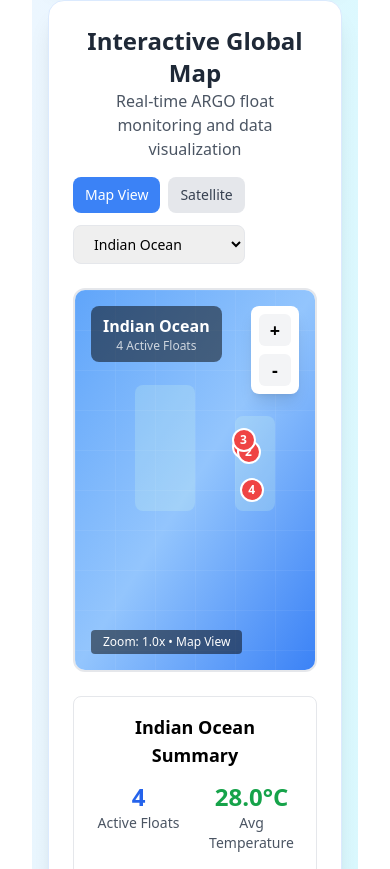
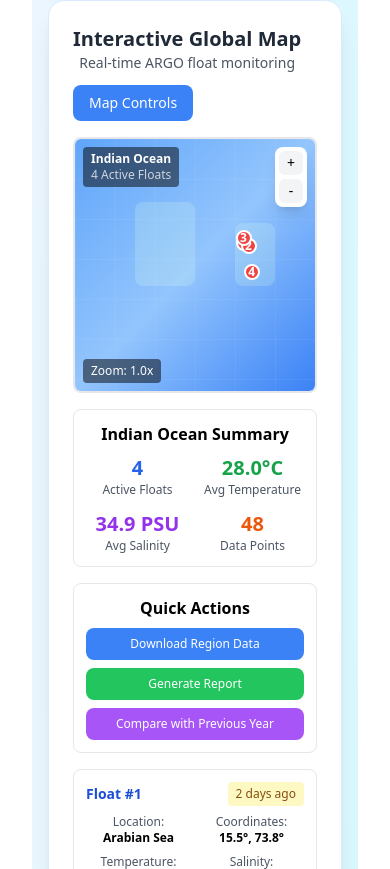
Before and after one commit to shreekant-lohagale/FloatChat-ARGO-Ocean-Data-Discovery, a React (Vite) app: page / in a window 390 px wide. Shown: the part 1195-2064 px from the top of the page. Built offline with nearby package versions, Linux system fonts and the light colour scheme; the HTML template or start-up script is replaced by a standard one.

Commit message:
Update GlobalMap.jsx
feat(ui): add responsive MobileMenu to GlobalMap with region selector and map view controls

```diff
--- a/src/components/GlobalMap.jsx
+++ b/src/components/GlobalMap.jsx
@@ -1,11 +1,11 @@
 import React, { useState, useCallback } from 'react';
-import { argoData } from '../data/argoData';
 
 const GlobalMap = () => {
   const [selectedRegion, setSelectedRegion] = useState('indianOcean');
   const [selectedFloat, setSelectedFloat] = useState(null);
-  const [mapView, setMapView] = useState('map'); // 'map' or 'satellite'
+  const [mapView, setMapView] = useState('map');
   const [zoomLevel, setZoomLevel] = useState(1);
+  const [isMobileMenuOpen, setIsMobileMenuOpen] = useState(false);
 
   const regions = {
     indianOcean: {
@@ -45,7 +45,6 @@ const GlobalMap = () => {
 
   const currentRegion = regions[selectedRegion];
 
-  // Convert coordinates to map position
   const getFloatPosition = (lat, lon) => {
     const x = ((lon + 180) % 360) / 360 * 100;
     const y = (90 - lat) / 180 * 100;
@@ -64,12 +63,19 @@ const GlobalMap = () => {
     setZoomLevel(prev => Math.max(prev - 0.5, 0.5));
   };
 
+  const handleRegionChange = (region) => {
+    setSelectedRegion(region);
+    setSelectedFloat(null);
+    setIsMobileMenuOpen(false);
+  };
+
+  // Responsive FloatMarker component
   const FloatMarker = ({ float, isSelected }) => {
     const position = getFloatPosition(float.lat, float.lon);
 
     return (
       <div
-        className={`absolute w-6 h-6 rounded-full border-2 border-white cursor-pointer transform -translate-x-1/2 -translate-y-1/2 transition-all duration-200 ${
+        className={`absolute w-4 h-4 sm:w-5 sm:h-5 md:w-6 md:h-6 rounded-full border-2 border-white cursor-pointer transform -translate-x-1/2 -translate-y-1/2 transition-all duration-200 ${
           isSelected
             ? 'bg-red-600 scale-150 z-10 shadow-lg'
             : 'bg-red-500 hover:scale-125 hover:bg-red-400'
@@ -85,11 +91,11 @@ const GlobalMap = () => {
           {float.id}
         </div>
 
-        {/* Tooltip for selected float */}
+        {/* Responsive Tooltip */}
         {isSelected && (
-          <div className="absolute bottom-full left-1/2 transform -translate-x-1/2 mb-2 w-48 bg-white rounded-lg shadow-xl p-3 z-20">
-            <div className="text-sm font-semibold text-gray-800">Float #{float.id}</div>
-            <div className="text-xs text-gray-600 mb-2">{float.region}</div>
+          <div className="absolute bottom-full left-1/2 transform -translate-x-1/2 mb-2 w-40 sm:w-48 bg-white rounded-lg shadow-xl p-2 sm:p-3 z-20">
+            <div className="text-xs sm:text-sm font-semibold text-gray-800">Float #{float.id}</div>
+            <div className="text-xs text-gray-600 mb-1 sm:mb-2">{float.region}</div>
             <div className="grid grid-cols-2 gap-1 text-xs">
               <div>Temp:</div><div className="font-semibold">{float.temp}°C</div>
               <div>Salinity:</div><div className="font-semibold">{float.salinity} PSU</div>
@@ -102,12 +108,11 @@ const GlobalMap = () => {
     );
   };
 
-  // Simple map background component
+  // Responsive MapBackground
   const MapBackground = () => {
     if (mapView === 'satellite') {
       return (
         <div className="absolute inset-0 bg-gradient-to-br from-blue-900 via-blue-700 to-blue-900">
-          {/* Simulated satellite view with depth variations */}
           <div className="absolute inset-0 opacity-30">
             <div className="absolute w-full h-full" style={{
               backgroundImage: `radial-gradient(circle at 20% 50%, rgba(34, 197, 94, 0.3) 0%, transparent 50%),
@@ -118,10 +123,8 @@ const GlobalMap = () => {
       );
     }
 
-    // Default map view
     return (
       <div className="absolute inset-0 bg-gradient-to-br from-blue-400 via-blue-300 to-blue-500">
-        {/* Grid lines */}
         <div className="absolute inset-0 opacity-20">
           <div className="absolute inset-0" style={{
             backgroundImage: `linear-gradient(rgba(255,255,255,0.3) 1px, transparent 1px),
@@ -130,9 +133,7 @@ const GlobalMap = () => {
           }}></div>
         </div>
 
-        {/* Continent outlines (simplified) */}
         <div className="absolute inset-0">
-          {/* Simplified land masses */}
           <div className="absolute w-1/4 h-1/3 top-1/4 left-1/4 bg-green-100 opacity-20 rounded-lg"></div>
           <div className="absolute w-1/6 h-1/4 top-1/3 left-2/3 bg-green-100 opacity-20 rounded-lg"></div>
         </div>
@@ -140,23 +141,84 @@ const GlobalMap = () => {
     );
   };
 
+  // Mobile menu component
+  const MobileMenu = () => (
+    <div className="lg:hidden fixed inset-0 bg-black bg-opacity-50 z-50">
+      <div className="absolute right-0 top-0 h-full w-64 bg-white shadow-xl">
+        <div className="p-4 border-b">
+          <div className="flex justify-between items-center">
+            <h3 className="font-bold">Map Controls</h3>
+            <button
+              onClick={() => setIsMobileMenuOpen(false)}
+              className="p-2 text-gray-500"
+            >
+              ✕
+            </button>
+          </div>
+        </div>
+        <div className="p-4 space-y-4">
+          <div>
+            <label className="block text-sm font-medium mb-2">View Type</label>
+            <div className="flex gap-2">
+              <button
+                onClick={() => setMapView('map')}
+                className={`flex-1 px-3 py-2 rounded text-sm font-medium ${
+                  mapView === 'map' ? 'bg-blue-500 text-white' : 'bg-gray-200'
+                }`}
+              >
+                Map
+              </button>
+              <button
+                onClick={() => setMapView('satellite')}
+                className={`flex-1 px-3 py-2 rounded text-sm font-medium ${
+                  mapView === 'satellite' ? 'bg-blue-500 text-white' : 'bg-gray-200'
+                }`}
+              >
+                Satellite
+              </button>
+            </div>
+          </div>
+          <div>
+            <label className="block text-sm font-medium mb-2">Region</label>
+            <select
+              value={selectedRegion}
+              onChange={(e) => handleRegionChange(e.target.value)}
+              className="w-full border rounded px-3 py-2 text-sm"
+            >
+              <option value="indianOcean">Indian Ocean</option>
+              <option value="pacificOcean">Pacific Ocean</option>
+              <option value="atlanticOcean">Atlantic Ocean</option>
+            </select>
+          </div>
+          <div className="pt-4 border-t">
+            <button className="w-full bg-blue-500 text-white py-2 rounded text-sm">
+              Download Data
+            </button>
+          </div>
+        </div>
+      </div>
+    </div>
+  );
+
   return (
-    <div className="space-y-6">
+    <div className="space-y-4 sm:space-y-6">
+      {/* Mobile Menu */}
+      {isMobileMenuOpen && <MobileMenu />}
+
       {/* Header with Controls */}
-      <div className="flex flex-col lg:flex-row justify-between items-start lg:items-center gap-4">
+      <div className="flex flex-col lg:flex-row justify-between items-start gap-3 sm:gap-4">
         <div>
-          <h2 className="text-2xl font-bold text-gray-800">Interactive Global Map</h2>
-          <p className="text-gray-600">Real-time ARGO float monitoring and data visualization</p>
+          <h2 className="text-xl sm:text-2xl font-bold text-gray-800">Interactive Global Map</h2>
+          <p className="text-gray-600 text-sm sm:text-base">Real-time ARGO float monitoring</p>
         </div>
 
-        <div className="flex flex-col sm:flex-row gap-3">
+        {/* Desktop Controls */}
+        <div className="hidden lg:flex gap-3">
           <div className="flex gap-2">
             <button
               onClick={() => setMapView('map')}
               className={`px-3 py-2 rounded-lg text-sm font-medium transition-colors ${
-                mapView === 'map'
-                  ? 'bg-blue-500 text-white'
-                  : 'bg-gray-200 text-gray-700 hover:bg-gray-300'
+                mapView === 'map' ? 'bg-blue-500 text-white' : 'bg-gray-200 text-gray-700'
               }`}
             >
               Map View
@@ -164,9 +226,7 @@ const GlobalMap = () => {
             <button
               onClick={() => setMapView('satellite')}
               className={`px-3 py-2 rounded-lg text-sm font-medium transition-colors ${
-                mapView === 'satellite'
-                  ? 'bg-blue-500 text-white'
-                  : 'bg-gray-200 text-gray-700 hover:bg-gray-300'
+                mapView === 'satellite' ? 'bg-blue-500 text-white' : 'bg-gray-200 text-gray-700'
               }`}
             >
               Satellite
@@ -175,42 +235,50 @@ const GlobalMap = () => {
 
           <select
             value={selectedRegion}
-            onChange={(e) => setSelectedRegion(e.target.value)}
-            className="border rounded-lg px-4 py-2 text-sm focus:outline-none focus:border-blue-500"
+            onChange={(e) => handleRegionChange(e.target.value)}
+            className="border rounded-lg px-3 py-2 text-sm focus:outline-none focus:border-blue-500"
           >
             <option value="indianOcean">Indian Ocean</option>
             <option value="pacificOcean">Pacific Ocean</option>
             <option value="atlanticOcean">Atlantic Ocean</option>
           </select>
         </div>
+
+        {/* Mobile Controls Button */}
+        <button
+          onClick={() => setIsMobileMenuOpen(true)}
+          className="lg:hidden bg-blue-500 text-white px-4 py-2 rounded-lg text-sm"
+        >
+          Map Controls
+        </button>
       </div>
 
-      {/* Map Container with Controls */}
-      <div className="bg-white rounded-xl border-2 border-gray-200 h-96 relative overflow-hidden">
+      {/* Map Container */}
+      <div className="bg-white rounded-lg sm:rounded-xl border-2 border-gray-200 h-64 sm:h-80 md:h-96 relative overflow-hidden">
         <MapBackground />
 
-        {/* Zoom Controls */}
-        <div className="absolute top-4 right-4 bg-white rounded-lg shadow-lg p-2 z-10">
-          <div className="flex flex-col gap-2">
+        {/* Zoom Controls - Responsive positioning */}
+        <div className="absolute top-2 right-2 sm:top-4 sm:right-4 bg-white rounded-lg shadow-lg p-1 sm:p-2 z-10">
+          <div className="flex flex-col gap-1 sm:gap-2">
             <button
               onClick={handleZoomIn}
-              className="w-8 h-8 flex items-center justify-center bg-gray-100 hover:bg-gray-200 rounded-md"
+              className="w-6 h-6 sm:w-8 sm:h-8 flex items-center justify-center bg-gray-100 hover:bg-gray-200 rounded-md text-sm sm:text-base"
             >
-              <span className="text-lg font-bold">+</span>
+              +
             </button>
             <button
               onClick={handleZoomOut}
-              className="w-8 h-8 flex items-center justify-center bg-gray-100 hover:bg-gray-200 rounded-md"
+              className="w-6 h-6 sm:w-8 sm:h-8 flex items-center justify-center bg-gray-100 hover:bg-gray-200 rounded-md text-sm sm:text-base"
             >
-              <span className="text-lg font-bold">-</span>
+              -
             </button>
           </div>
         </div>
 
         {/* Map Title */}
-        <div className="absolute top-4 left-4 bg-black bg-opacity-50 text-white px-3 py-2 rounded-lg z-10">
+        <div className="absolute top-2 left-2 sm:top-4 sm:left-4 bg-black bg-opacity-50 text-white px-2 py-1 sm:px-3 sm:py-2 rounded text-xs sm:text-sm z-10">
           <div className="font-semibold">{currentRegion.name}</div>
-          <div className="text-xs opacity-75">{currentRegion.floats.length} Active Floats</div>
+          <div className="opacity-75">{currentRegion.floats.length} Active Floats</div>
         </div>
 
         {/* Float Markers */}
@@ -225,83 +293,83 @@ const GlobalMap = () => {
         </div>
 
         {/* Coordinates Display */}
-        <div className="absolute bottom-4 left-4 bg-black bg-opacity-50 text-white px-3 py-1 rounded text-xs">
-          Zoom: {zoomLevel.toFixed(1)}x • {mapView === 'satellite' ? 'Satellite View' : 'Map View'}
+        <div className="absolute bottom-2 left-2 sm:bottom-4 sm:left-4 bg-black bg-opacity-50 text-white px-2 py-1 rounded text-xs">
+          Zoom: {zoomLevel.toFixed(1)}x
         </div>
       </div>
 
       {/* Selected Float Details */}
       {selectedFloat && (
-        <div className="bg-gradient-to-r from-blue-50 to-cyan-50 rounded-lg p-4 border border-blue-200">
-          <div className="flex justify-between items-center mb-3">
-            <h3 className="font-bold text-lg text-blue-800">Float #{selectedFloat.id} Details</h3>
+        <div className="bg-gradient-to-r from-blue-50 to-cyan-50 rounded-lg p-3 sm:p-4 border border-blue-200">
+          <div className="flex justify-between items-center mb-2 sm:mb-3">
+            <h3 className="font-bold text-base sm:text-lg text-blue-800">Float #{selectedFloat.id} Details</h3>
             <button
               onClick={() => setSelectedFloat(null)}
-              className="text-blue-600 hover:text-blue-800 text-sm font-medium"
+              className="text-blue-600 hover:text-blue-800 text-xs sm:text-sm font-medium"
             >
               Close
             </button>
           </div>
-          <div className="grid grid-cols-2 md:grid-cols-4 gap-4">
-            <div className="text-center bg-white rounded p-3 shadow-sm">
-              <div className="text-2xl font-bold text-blue-600">{selectedFloat.temp}°C</div>
-              <div className="text-sm text-gray-600">Temperature</div>
+          <div className="grid grid-cols-2 sm:grid-cols-4 gap-2 sm:gap-4">
+            <div className="text-center bg-white rounded p-2 sm:p-3 shadow-sm">
+              <div className="text-lg sm:text-2xl font-bold text-blue-600">{selectedFloat.temp}°C</div>
+              <div className="text-xs sm:text-sm text-gray-600">Temperature</div>
             </div>
-            <div className="text-center bg-white rounded p-3 shadow-sm">
-              <div className="text-2xl font-bold text-green-600">{selectedFloat.salinity} PSU</div>
-              <div className="text-sm text-gray-600">Salinity</div>
+            <div className="text-center bg-white rounded p-2 sm:p-3 shadow-sm">
+              <div className="text-lg sm:text-2xl font-bold text-green-600">{selectedFloat.salinity} PSU</div>
+              <div className="text-xs sm:text-sm text-gray-600">Salinity</div>
             </div>
-            <div className="text-center bg-white rounded p-3 shadow-sm">
-              <div className="text-2xl font-bold text-purple-600">{selectedFloat.depth}m</div>
-              <div className="text-sm text-gray-600">Depth</div>
+            <div className="text-center bg-white rounded p-2 sm:p-3 shadow-sm">
+              <div className="text-lg sm:text-2xl font-bold text-purple-600">{selectedFloat.depth}m</div>
+              <div className="text-xs sm:text-sm text-gray-600">Depth</div>
             </div>
-            <div className="text-center bg-white rounded p-3 shadow-sm">
-              <div className="text-2xl font-bold text-orange-600">{selectedFloat.lastUpdate}</div>
-              <div className="text-sm text-gray-600">Last Update</div>
+            <div className="text-center bg-white rounded p-2 sm:p-3 shadow-sm">
+              <div className="text-lg sm:text-2xl font-bold text-orange-600">{selectedFloat.lastUpdate}</div>
+              <div className="text-xs sm:text-sm text-gray-600">Last Update</div>
             </div>
           </div>
         </div>
       )}
 
       {/* Region Summary */}
-      <div className="grid grid-cols-1 lg:grid-cols-3 gap-6">
-        <div className="bg-white rounded-lg p-4 border col-span-2">
-          <h3 className="font-semibold text-lg mb-3">{currentRegion.name} Summary</h3>
-          <div className="grid grid-cols-2 md:grid-cols-4 gap-4">
+      <div className="grid grid-cols-1 lg:grid-cols-3 gap-4 sm:gap-6">
+        <div className="bg-white rounded-lg p-3 sm:p-4 border">
+          <h3 className="font-semibold text-base sm:text-lg mb-2 sm:mb-3">{currentRegion.name} Summary</h3>
+          <div className="grid grid-cols-2 sm:grid-cols-4 gap-3 sm:gap-4">
             <div className="text-center">
-              <div className="text-2xl font-bold text-blue-600">{currentRegion.floats.length}</div>
-              <div className="text-sm text-gray-600">Active Floats</div>
+              <div className="text-xl sm:text-2xl font-bold text-blue-600">{currentRegion.floats.length}</div>
+              <div className="text-xs sm:text-sm text-gray-600">Active Floats</div>
             </div>
             <div className="text-center">
-              <div className="text-2xl font-bold text-green-600">
+              <div className="text-xl sm:text-2xl font-bold text-green-600">
                 {(currentRegion.floats.reduce((sum, f) => sum + f.temp, 0) / currentRegion.floats.length).toFixed(1)}°C
               </div>
-              <div className="text-sm text-gray-600">Avg Temperature</div>
+              <div className="text-xs sm:text-sm text-gray-600">Avg Temperature</div>
             </div>
             <div className="text-center">
-              <div className="text-2xl font-bold text-purple-600">
+              <div className="text-xl sm:text-2xl font-bold text-purple-600">
                 {(currentRegion.floats.reduce((sum, f) => sum + f.salinity, 0) / currentRegion.floats.length).toFixed(1)} PSU
               </div>
-              <div className="text-sm text-gray-600">Avg Salinity</div>
+              <div className="text-xs sm:text-sm text-gray-600">Avg Salinity</div>
             </div>
             <div className="text-center">
-              <div className="text-2xl font-bold text-orange-600">{currentRegion.floats.length * 12}</div>
-              <div className="text-sm text-gray-600">Data Points</div>
+              <div className="text-xl sm:text-2xl font-bold text-orange-600">{currentRegion.floats.length * 12}</div>
+              <div className="text-xs sm:text-sm text-gray-600">Data Points</div>
             </div>
           </div>
         </div>
 
         {/* Quick Actions */}
-        <div className="bg-white rounded-lg p-4 border">
-          <h3 className="font-semibold text-lg mb-3">Quick Actions</h3>
+        <div className="bg-white rounded-lg p-3 sm:p-4 border lg:col-span-1">
+          <h3 className="font-semibold text-base sm:text-lg mb-2 sm:mb-3">Quick Actions</h3>
           <div className="space-y-2">
-            <button className="w-full bg-blue-500 text-white py-2 rounded-lg hover:bg-blue-600 transition-colors text-sm">
+            <button className="w-full bg-blue-500 text-white py-2 rounded-lg hover:bg-blue-600 transition-colors text-xs sm:text-sm">
               Download Region Data
             </button>
-            <button className="w-full bg-green-500 text-white py-2 rounded-lg hover:bg-green-600 transition-colors text-sm">
+            <button className="w-full bg-green-500 text-white py-2 rounded-lg hover:bg-green-600 transition-colors text-xs sm:text-sm">
               Generate Report
             </button>
-            <button className="w-full bg-purple-500 text-white py-2 rounded-lg hover:bg-purple-600 transition-colors text-sm">
+            <button className="w-full bg-purple-500 text-white py-2 rounded-lg hover:bg-purple-600 transition-colors text-xs sm:text-sm">
               Compare with Previous Year
             </button>
           </div>
@@ -309,17 +377,17 @@ const GlobalMap = () => {
       </div>
 
       {/* Float List */}
-      <div className="grid grid-cols-1 md:grid-cols-2 lg:grid-cols-3 gap-4">
+      <div className="grid grid-cols-1 sm:grid-cols-2 lg:grid-cols-3 gap-3 sm:gap-4">
         {currentRegion.floats.map((float) => (
           <div
             key={float.id}
-            className={`bg-white rounded-lg p-4 border hover:shadow-md transition-all cursor-pointer ${
+            className={`bg-white rounded-lg p-3 border hover:shadow-md transition-all cursor-pointer ${
               selectedFloat?.id === float.id ? 'ring-2 ring-blue-500 bg-blue-50' : ''
             }`}
             onClick={() => handleFloatClick(float)}
           >
             <div className="flex justify-between items-center mb-2">
-              <span className="font-semibold text-blue-700">Float #{float.id}</span>
+              <span className="font-semibold text-blue-700 text-sm sm:text-base">Float #{float.id}</span>
               <span className={`text-xs px-2 py-1 rounded ${
                 float.lastUpdate.includes('hour') ? 'bg-green-100 text-green-800' :
                 float.lastUpdate.includes('day') ? 'bg-yellow-100 text-yellow-800' :
@@ -328,10 +396,10 @@ const GlobalMap = () => {
                 {float.lastUpdate}
               </span>
             </div>
-            <div className="grid grid-cols-2 gap-2 text-sm">
+            <div className="grid grid-cols-2 gap-2 text-xs sm:text-sm">
               <div>
                 <span className="text-gray-600">Location:</span>
-                <div className="font-semibold">{float.region}</div>
+                <div className="font-semibold truncate">{float.region}</div>
               </div>
               <div>
                 <span className="text-gray-600">Coordinates:</span>
```
